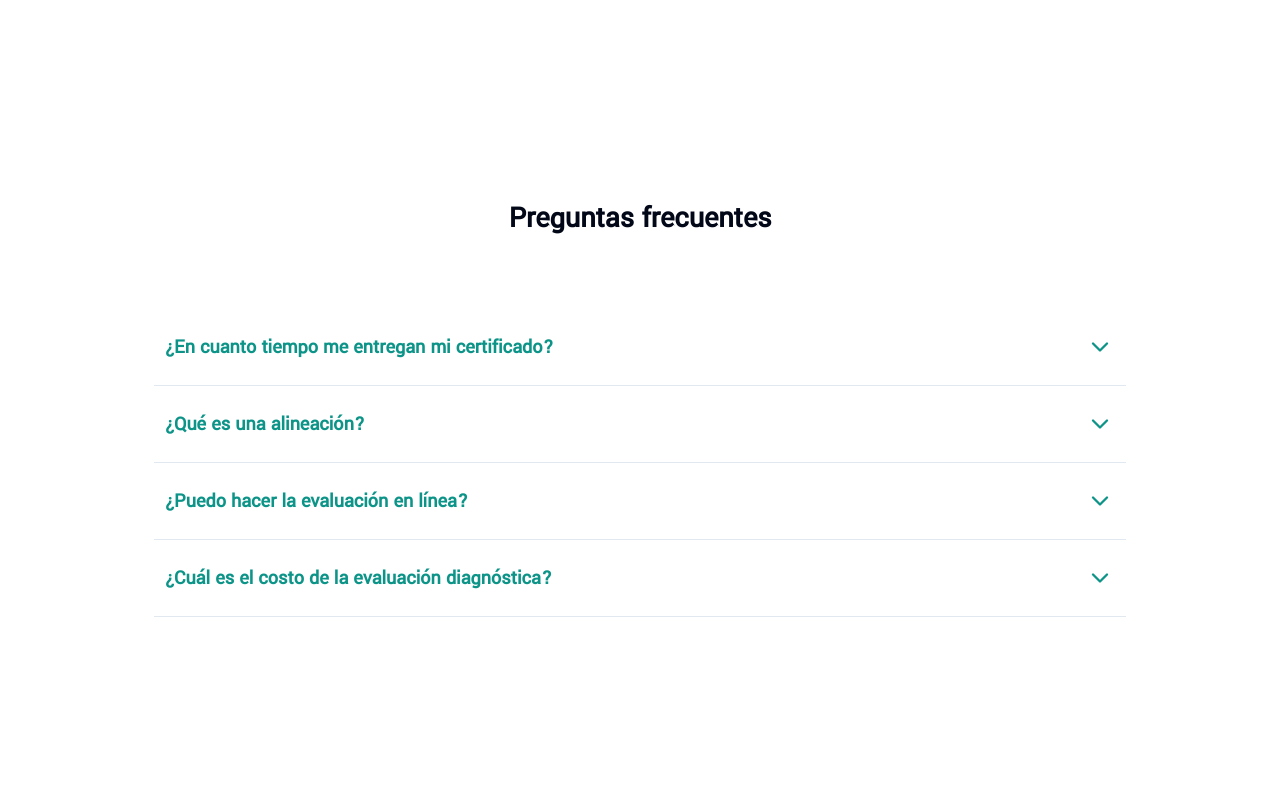
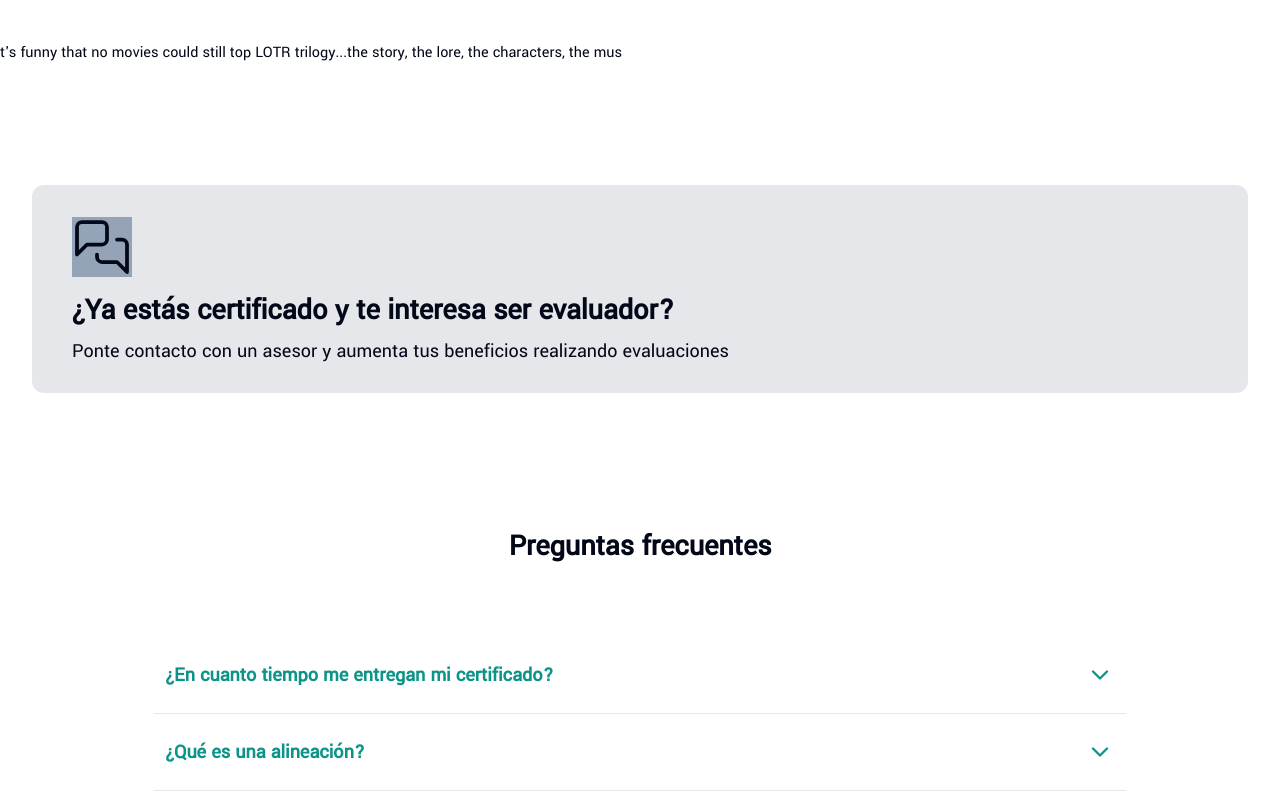
Before and after one commit to esphiritu/centro-evaluacion, a Next.js app: page /certificaciones in a window 1280 px wide. Shown: the part 4640-5440 px from the top of the page. Built offline with nearby package versions, Linux system fonts and the light colour scheme; what @xpd/tailwind-3dtransforms would draw is missing.

Commit message:
small tweaks before experimenting with the buttons as components

```diff
--- a/src/app/certificaciones/page.js
+++ b/src/app/certificaciones/page.js
@@ -22,7 +22,7 @@ import {
   AccordionItem,
   AccordionTrigger,
 } from "@/components/ui/accordion"
-import { Lightbulb, BookOpenCheck, Hammer, Medal, Info } from "lucide-react";
+import { Lightbulb, BookOpenCheck, Hammer, Medal, Info, MessagesSquare } from "lucide-react";
 import {
   Drawer,
   DrawerClose,
@@ -356,9 +356,17 @@ export default function Certificaciones(params) {
               Hie there Some content here!
             </CollapsibleContent>
           </Collapsible>
-        </section>
+        </section>t's funny that no  movies could still top LOTR trilogy...the story, the lore, the characters, the mus
 
-        <section className="container mx-auto mb-15 py-10 mt-[6rem] mb-[10rem]">
+        <section className="container mx-auto mb-15 py-10 mt-[5rem] mb-[10rem]">
+          <div className="bg-gray-200 rounded-xl h-auto md:h-[13rem] mb-[7rem] px-10 py-8">
+            <MessagesSquare size={60} strokeWidth={1.50} className="mb-4 bg-slate-400"/>
+            <h3 className="text-3xl font-bold mb-2">
+            ¿Ya estás certificado y te interesa ser evaluador?
+            </h3>
+            <p className="text-xl">Ponte contacto con un asesor y aumenta tus beneficios realizando evaluaciones</p>
+          </div>
+
           <h2 className="text-center text-3xl font-bold py-6 mb-[3rem]">Preguntas frecuentes</h2>
           <Accordion type="single" collapsible className="w-full md:w-4/5 m-auto ">
             <AccordionItem value="item-1">
--- a/src/app/page.js
+++ b/src/app/page.js
@@ -10,7 +10,6 @@ import {
   Headset,
   Award,
   ArrowDown,
-  Quote,
 } from "lucide-react";
 import {
   Carousel,
@@ -159,7 +158,7 @@ export default function Home({ Component, pageProps }) {
                 <span className="relative text-white text-center px-1">Mejores momentos</span>
               </span>
             </h1>
-            <p className="text-center text-2xl  font-light text-slate-700 py-4 mb-4">Participan escuelas, universidades y gobiernos</p>
+            <p className="text-center text-2xl  font-light text-slate-700 py-4 mb-4">Participan escuelas, universidades y gobiernos en diferentes actividades</p>
             <p className="group text-center text-xl">
               <Link href="./" className="text-teal-600 hover:text-teal-700">
                 <span className="py-3"> Próximos eventos
--- a/src/components/molecules/Testimonios.jsx
+++ b/src/components/molecules/Testimonios.jsx
@@ -77,8 +77,8 @@ export default function Testimonios() {
         {indicators.map((_, indx) => (
             <div
               className={`
-              transition-all w-3 h-3 bg-black rounded-full
-              ${current === indx + 1 ? "p-2" : "bg-opacity-50"}
+              transition-all w-3 h-3 bg-black dark:bg-white rounded-full
+              ${current === indx + 1 ? "p-2" : "bg-opacity-50 dark:bg-opacity-30"}
             `}
             />
           ))}
```
